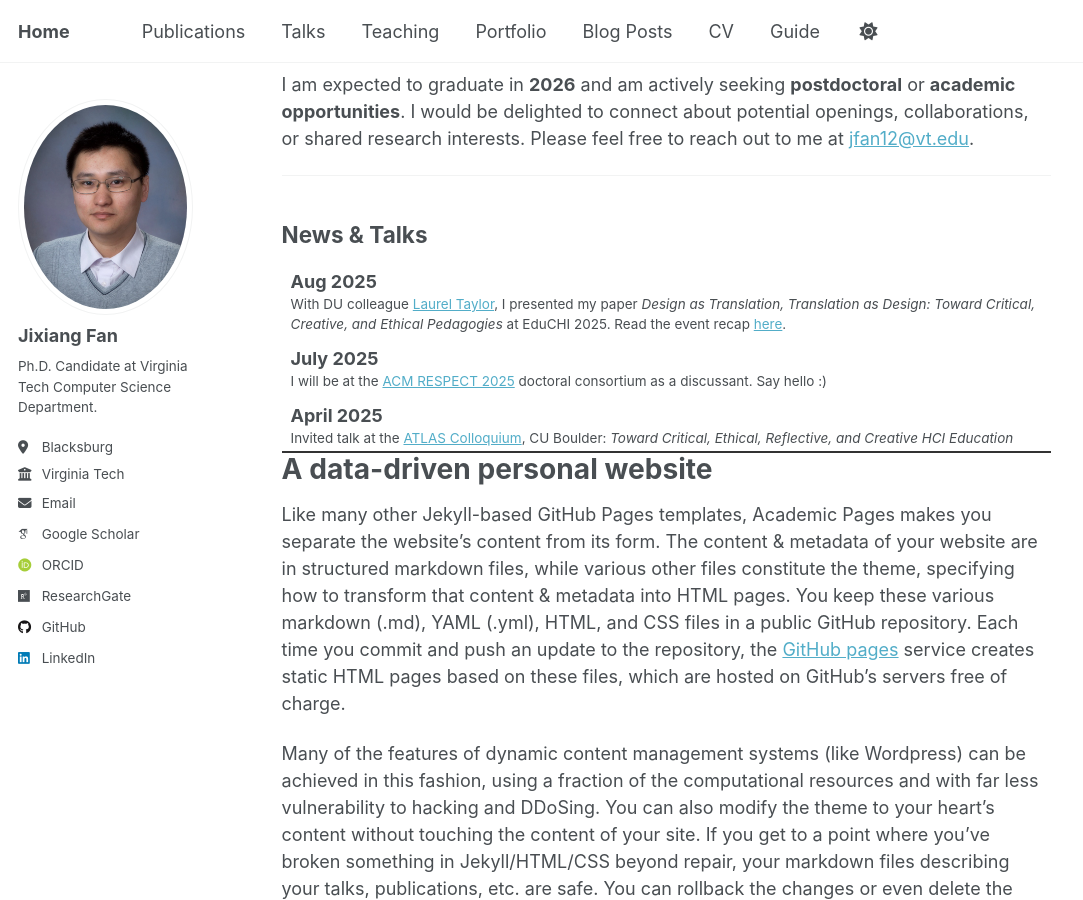
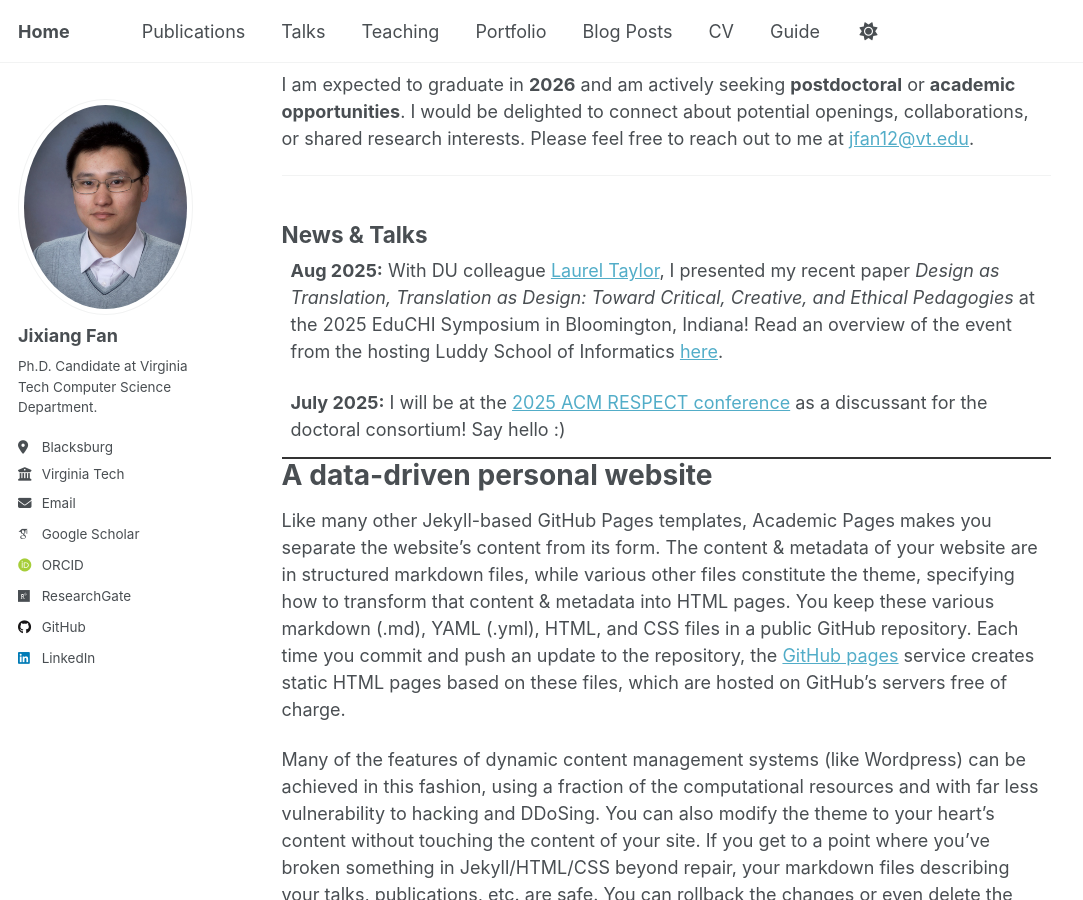
Before and after one commit to JixiangFan/web, a Jekyll site: the page built from _pages/about.md, in a window 1280 px wide and 900 px high, scrolled down 642 px. Shown: the whole window, without its empty margins (0-1083 px from the left). Built offline with Jekyll 4.4.1, drawn with Linux system fonts in a browser that asks for light colours; some web fonts are replaced.

Commit message:
Update about.md

```diff
--- a/_pages/about.md
+++ b/_pages/about.md
@@ -20,32 +20,18 @@ I am expected to graduate in **2026** and am actively seeking **postdoctoral** o
 
 <div class="news-box"
      style="height:200px; overflow-y:auto; padding:0.25rem 0.5rem;
-            border-top:0; border-bottom:2px solid #333;">
-  <dl class="news-list" style="margin:.5rem 0;">
-    <dt style="font-weight:700; margin-top:.6rem;">Aug 2025</dt>
-    <dd style="margin:0 0 .6rem 0; line-height:1.45;">
-      With DU colleague <a href="#">Laurel Taylor</a>, I presented my paper
-      <em>Design as Translation, Translation as Design: Toward Critical, Creative, and Ethical Pedagogies</em>
-      at EduCHI 2025. Read the event recap <a href="#">here</a>.
-    </dd>
+            border-top:0; border-bottom:0;">
+  <p><strong>Aug 2025:</strong> With DU colleague <a href="#">Laurel Taylor</a>, I presented my recent paper <em>Design as Translation, Translation as Design: Toward Critical, Creative, and Ethical Pedagogies</em> at the 2025 EduCHI Symposium in Bloomington, Indiana! Read an overview of the event from the hosting Luddy School of Informatics <a href="#">here</a>.</p>
 
-    <dt style="font-weight:700; margin-top:.6rem;">July 2025</dt>
-    <dd style="margin:0 0 .6rem 0; line-height:1.45;">
-      I will be at the <a href="#">ACM RESPECT 2025</a> doctoral consortium as a discussant. Say hello :)
-    </dd>
+  <p><strong>July 2025:</strong> I will be at the <a href="#">2025 ACM RESPECT conference</a> as a discussant for the doctoral consortium! Say hello :)</p>
 
-    <dt style="font-weight:700; margin-top:.6rem;">April 2025</dt>
-    <dd style="margin:0 0 .6rem 0; line-height:1.45;">
-      Invited talk at the <a href="#">ATLAS Colloquium</a>, CU Boulder:
-      <em>Toward Critical, Ethical, Reflective, and Creative HCI Education Futures</em>.
-    </dd>
+  <p><strong>April 2025:</strong> Invited talk at the <a href="#">ATLAS Colloquium</a> at CU Boulder. I gave a talk titled <em>Toward Critical, Ethical, Reflective, and Creative HCI Education Futures</em>.</p>
 
-    <dt style="font-weight:700; margin-top:.6rem;">Jan 2025</dt>
-    <dd style="margin:0 0 .6rem 0; line-height:1.45;">
-      In collaboration with <a href="#">AiiCE</a>, I moderated a <a href="#">panel</a> on developing accessibility content knowledge for computing educators.
-    </dd>
-  </dl>
+  <p><strong>Jan 2025:</strong> In collaboration with <a href="#">AiiCE</a>, I moderated a <a href="#">panel</a> with authors from our <em>Teaching Accessible Computing</em> book project.</p>
 </div>
+
+<hr style="margin:.25rem 0 0; border:0; border-bottom:2px solid #333;">
+
 
 
 
```
